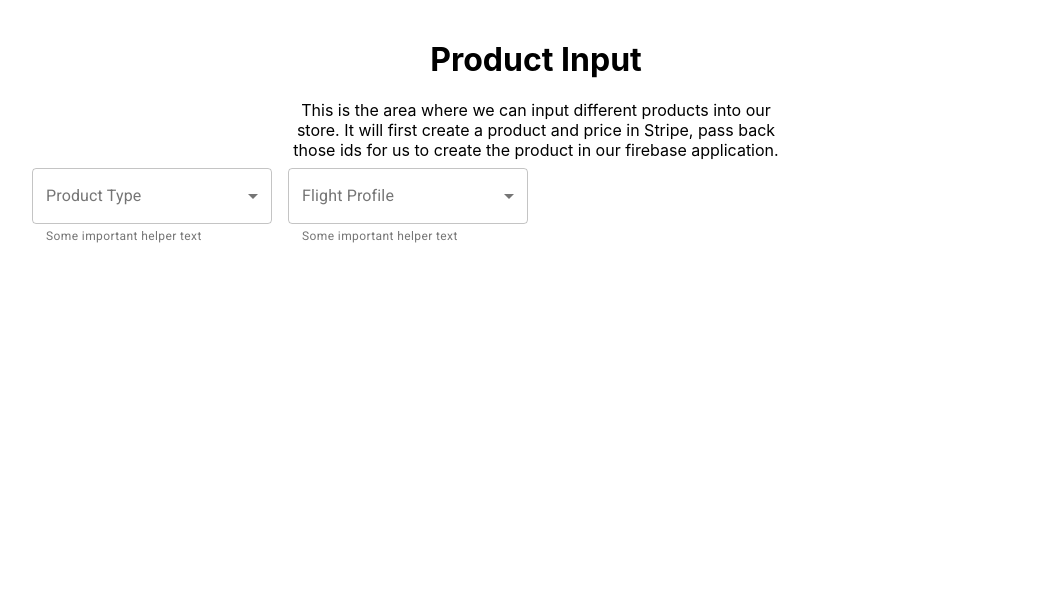
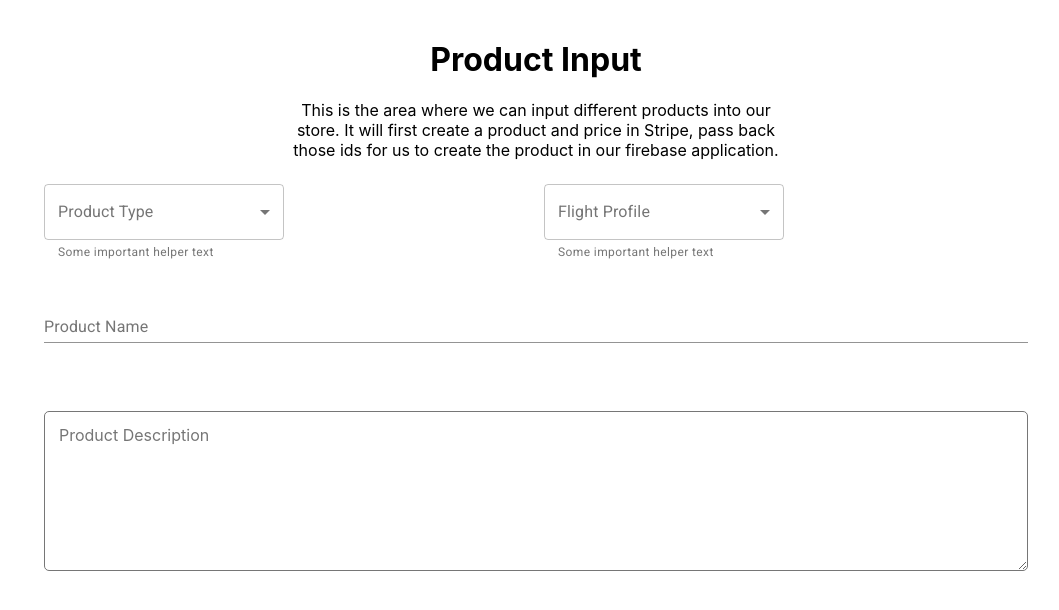
Before and after one commit to Mvcampbell3/initech-launch-system, a React (Create React App) app: page /product in a window 1280 px wide. Shown: the top 610 px of the page, without its empty margins (104-1163 px from the left). Built offline with nearby package versions, Linux system fonts and the light colour scheme; no server answers; the database is empty.

Commit message:
added more inputs on product input

```diff
--- /dev/null
+++ b/src/components/TextArea/index.js
@@ -0,0 +1,33 @@
+import React, { useState, useRef, useEffect } from 'react';
+import './textArea.css';
+
+const TextArea = (props) => {
+
+  const [focused, setFocused] = useState(false);
+  const focusRef = useRef(null)
+
+  useEffect(() => {
+    if (focused) {
+      focusRef.current.focus();
+    }
+  }, [focused, focusRef])
+
+  const handleLabelClick = () => {
+    if (!focused) {
+      setFocused(true);
+    }
+  }
+
+  const handleBlur = () => {
+    props.value === '' ? setFocused(false) : setFocused(true);
+  }
+
+  return (
+    <div className="text-area-holder">
+      <p htmlFor={props.id} onClick={handleLabelClick} className={!focused ? 'text-area-label' : 'text-area-label text-area-label--focused'}>{props.label}</p>
+      <textarea ref={focusRef} className='text-area' id={props.id} onChange={e => props.setValue(e.target.value)} onFocus={e => setFocused(true)} onBlur={handleBlur}></textarea>
+    </div>
+  );
+}
+
+export default TextArea;
--- /dev/null
+++ b/src/components/TextArea/textArea.css
@@ -0,0 +1,25 @@
+.text-area {
+  width: 100%;
+  min-width: 300px;
+  max-width: 100%;
+  height: 20vh;
+  min-height: 20vh;
+  max-height: 20vh;
+  padding: 15px;
+  font-size: 16px;
+  border-radius: 5px;
+}
+
+.text-area-label {
+  position: relative;
+  transform: translate(15px, 50px);
+  background-color: rgba(255, 255, 255, 0);
+  color: rgba(0, 0, 0, .54);
+  transition: transform .3s;
+  width: fit-content;
+}
+
+.text-area-label--focused {
+  transform: translate(-4px, 10px) scale(.90);
+  color: rgba(53, 68, 151, 0.88);
+}
--- a/src/pages/ProductInput/index.js
+++ b/src/pages/ProductInput/index.js
@@ -8,6 +8,9 @@ import MenuItem from '@material-ui/core/MenuItem';
 import FormHelperText from '@material-ui/core/FormHelperText';
 import FormControl from '@material-ui/core/FormControl';
 import Select from '@material-ui/core/Select';
+
+import InputGroup from '../../components/InputGroup';
+import TextArea from '../../components/TextArea';
 
 const ProductInput = (props) => {
 
@@ -22,7 +25,10 @@ const ProductInput = (props) => {
   }));
   const classes = useStyles();
   const [productType, setProductType] = useState('');
-  const [missionProfile, setMissionProfile] = useState('');
+  const [flightProfile, setFlightProfile] = useState('');
+  const [missionType, setMissionType] = useState('');
+  const [productName, setProductName] = useState('');
+  const [productDescription, setProductDescription] = useState('');
 
   const handleSubmit = e => {
     e.preventDefault();
@@ -30,7 +36,17 @@ const ProductInput = (props) => {
   }
 
   const handleChange = (e, set) => {
-    set(e.target.value)
+    set(e.target.value);
+    if (e.target.value === 'rocket' || e.target.value === 'payload') {
+      clearBelowProd();
+
+    }
+  }
+
+  const clearBelowProd = () => {
+    setMissionType('');
+    setProductName('');
+    setProductDescription('');
   }
 
   return (
@@ -41,6 +57,9 @@ const ProductInput = (props) => {
           <p className="pi-instructions">This is the area where we can input different products into our store. It will first create a product and price in Stripe, pass back those ids for us to create the product in our firebase application.</p>
         </div>
         <form className="pi-form" onSubmit={(e) => handleSubmit(e)}>
+
+          <div className="selects-holder-pi">
+            <div className="select-pi">
 
               <FormControl variant='outlined' className={classes.formControl}>
                 <InputLabel id="product-type-label">Product Type</InputLabel>
@@ -57,14 +76,17 @@ const ProductInput = (props) => {
                 <FormHelperText>Some important helper text</FormHelperText>
               </FormControl>
 
+            </div>
+
+            <div className="select-pi">
               <FormControl variant='outlined' className={classes.formControl}>
-            <InputLabel id="mission-profile-label">Flight Profile</InputLabel>
+                <InputLabel id="flight-profile-label">Flight Profile</InputLabel>
                 <Select
-              labelId="mission-profule-label"
-              id='mission-profule'
-              value={missionProfile}
-              onChange={e => handleChange(e, setMissionProfile)}
-              label='Misson Type'
+                  labelId="flight-profile-label"
+                  id='flight-profile'
+                  value={flightProfile}
+                  onChange={e => handleChange(e, setFlightProfile)}
+                  label='Flight Profile'
                 >
                   <MenuItem value="LEO">Low Earth Orbit</MenuItem>
                   <MenuItem value='TL'>Trans-Lunar</MenuItem>
@@ -74,10 +96,83 @@ const ProductInput = (props) => {
                 <FormHelperText>Some important helper text</FormHelperText>
 
               </FormControl>
+            </div>
+
+
+            {productType === 'rocket' ?
+              <div className="select-pi">
+                <FormControl variant='outlined' className={classes.formControl}>
+                  <InputLabel id='mission-type-rocket-label'>Mission Type</InputLabel>
+                  <Select
+                    labelId='mission-type-rocket-label'
+                    id='missionType'
+                    value={missionType}
+                    onChange={e => handleChange(e, setMissionType)}
+                    label='Mission Type'
+                  >
+                    <MenuItem value='manned'>Manned Mission</MenuItem>
+                    <MenuItem value='unmanned'>Unmanned Mission</MenuItem>
+                  </Select>
+                  <FormHelperText>Some important rocket text</FormHelperText>
+
+                </FormControl>
+              </div>
+
+              :
+              productType === 'payload' ?
+                <div className='select-pi'>
+                  <FormControl variant='outlined' className={classes.formControl}>
+                    <InputLabel id='mission-type-payload-label'>Mission Type</InputLabel>
+                    <Select
+                      labelId='mission-type-payload-label'
+                      id='missionType'
+                      value={missionType}
+                      onChange={e => handleChange(e, setMissionType)}
+                      label='Mission Type'
+                    >
+                      <MenuItem value='earth-sat'>Earth Satellites</MenuItem>
+                      <MenuItem value='planetary-sat'>Beyond Earth Satellites</MenuItem>
+                      <MenuItem value='landers'>Landers</MenuItem>
+                      <MenuItem value='rovers'>Rovers</MenuItem>
+                    </Select>
+                    <FormHelperText>Some important payload text</FormHelperText>
+
+                  </FormControl>
+                </div>
+
+                : <div className="select-pi empty-pi-select"></div>
+            }
+          </div>
+
+
+          <div className="text-holder-pi">
+            <InputGroup
+              value={productName}
+              setValue={setProductName}
+              id='product-name'
+              label='Product Name'
+              auto_complete='off'
+              placeholder="Name"
+              type='text'
+              className='pi-text-input'
+            ></InputGroup>
+          </div>
+
+          <div className="text-holder-pi">
+            <TextArea
+              value={productDescription}
+              setValue={setProductDescription}
+              label='Product Description'
+              id='product-description'
+              placeholder='enter description here...'
+              auto_complete='off'
+            ></TextArea>
+          </div>
+
 
         </form>
       </div>
-    </div>
+    </div >
   );
 }
 
--- a/src/pages/ProductInput/productInput.css
+++ b/src/pages/ProductInput/productInput.css
@@ -10,6 +10,7 @@
 .pi-wrapper {
   width: 80%;
   min-width: 340px;
+  max-width: 1000px;
 }
 
 .pi-title {
@@ -27,3 +28,29 @@
 .font-30 {
   font-size: 30px;
 }
+
+.empty-pi-select {
+  height: 95px;
+}
+
+.text-holder-pi {
+  margin: 8px;
+}
+
+.selects-holder-pi {
+  display: flex;
+  justify-content: space-between;
+  flex-wrap: wrap;
+  align-items: center;
+  margin-top: 1em;
+}
+
+.select-pi {
+  margin-bottom: 1em;
+}
+
+@media screen and (max-width:600px) {
+  .pi-wrapper {
+    padding-bottom: 100px;
+  }
+}
```
Lines whose indentation alone changed are shown as unchanged.
